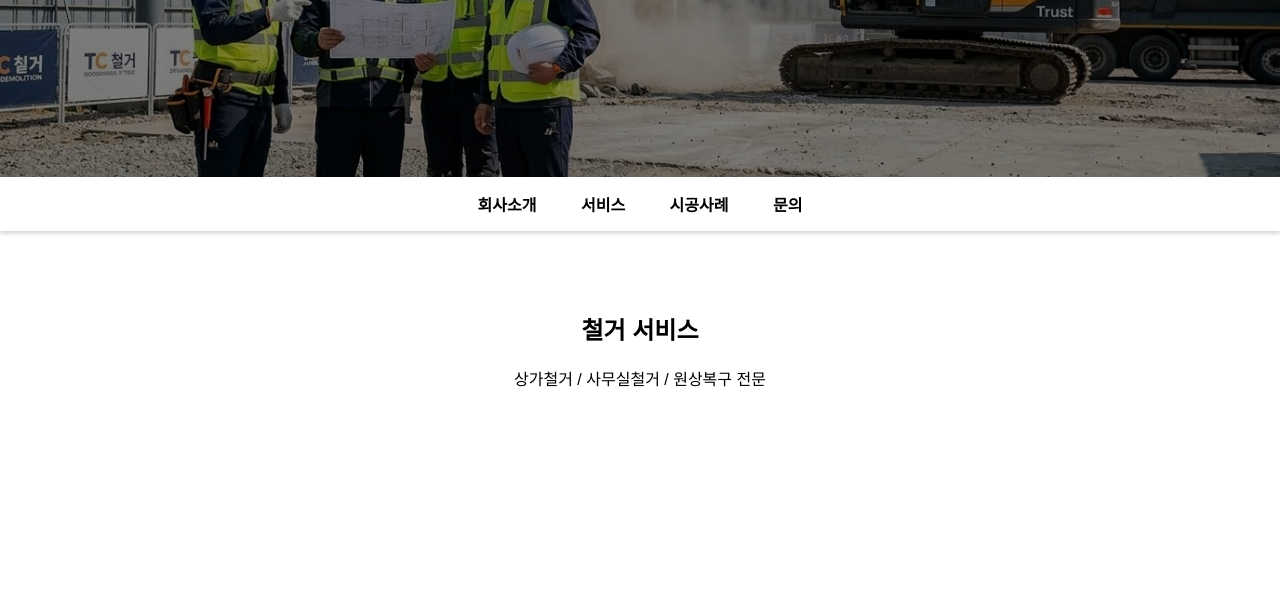
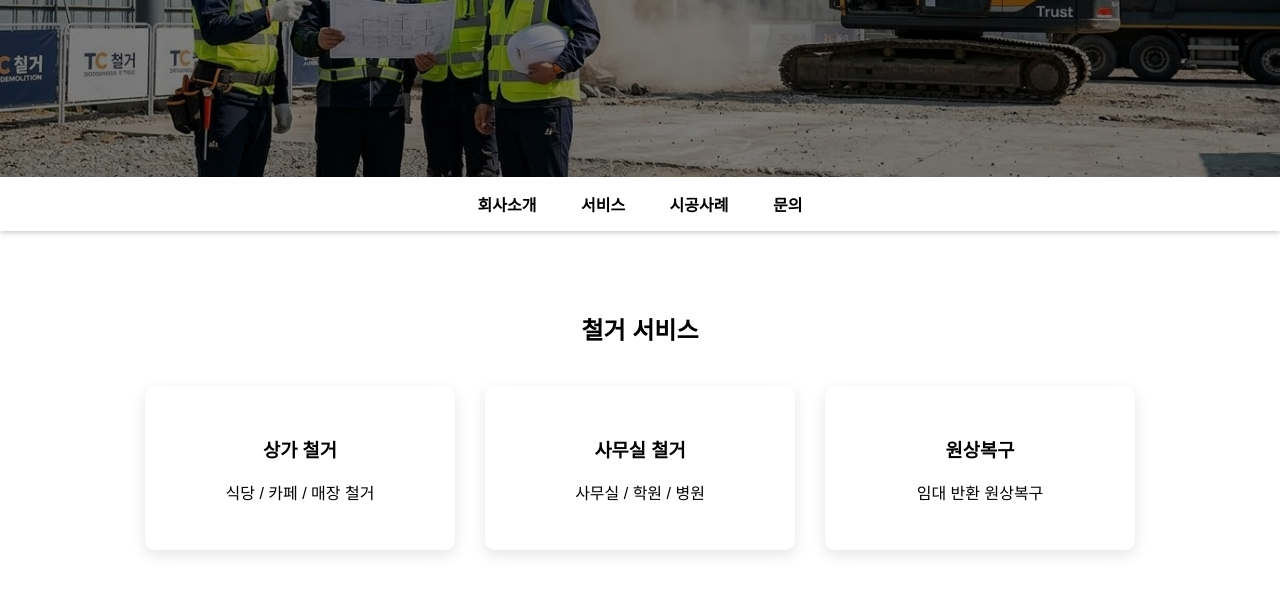
Before and after one commit to TC-demolition/TC-demolition.github.io, a plain HTML site: page index.html in a window 1280 px wide. Shown: the part 383-976 px from the top of the page. Before the commit the page ends 849 px from the top, so only its background shows below. Drawn offline with Linux system fonts and the light colour scheme.

Commit message:
Update index.html

```diff
--- a/index.html
+++ b/index.html
@@ -15,87 +15,70 @@ font-family:Arial;
 }
 
 .header{
-
 background:url("main-image.jpg");
-
 background-size:cover;
-
 background-position:center center;
-
 background-repeat:no-repeat;
-
 height:70vh;
-
 min-height:450px;
-
 max-height:650px;
-
 position:relative;
-
 color:white;
-
 }
 
 .overlay{
-
 background:rgba(0,0,0,0.5);
-
 height:100%;
-
 display:flex;
-
 flex-direction:column;
-
 justify-content:center;
-
 align-items:center;
-
 text-align:center;
-
 }
 
 .phone{
-
 font-size:24px;
-
 font-weight:bold;
-
 margin-top:10px;
-
 color:#ffcc00;
-
 }
 
 .menu{
-
 background:white;
-
 padding:15px;
-
 text-align:center;
-
 box-shadow:0 2px 5px rgba(0,0,0,0.2);
-
 }
 
 .menu a{
-
 margin:20px;
-
 text-decoration:none;
-
 color:black;
-
 font-weight:bold;
-
 }
 
 .section{
+padding:60px;
+text-align:center;
+}
 
-padding:60px;
+.services{
+display:flex;
+justify-content:center;
+gap:30px;
+margin-top:40px;
+}
 
-text-align:center;
+.card{
+background:white;
+padding:30px;
+width:250px;
+box-shadow:0 5px 15px rgba(0,0,0,0.1);
+border-radius:10px;
+}
 
+.card:hover{
+transform:translateY(-5px);
 }
 
 </style>
@@ -134,9 +117,36 @@ text-align:center;
 
 <h2>철거 서비스</h2>
 
-<p>상가철거 / 사무실철거 / 원상복구 전문</p>
+<div class="services">
+
+<div class="card">
+
+<h3>상가 철거</h3>
+
+<p>식당 / 카페 / 매장 철거</p>
 
 </div>
+
+<div class="card">
+
+<h3>사무실 철거</h3>
+
+<p>사무실 / 학원 / 병원</p>
+
+</div>
+
+<div class="card">
+
+<h3>원상복구</h3>
+
+<p>임대 반환 원상복구</p>
+
+</div>
+
+</div>
+
+</div>
+
 
 </body>
 
```
